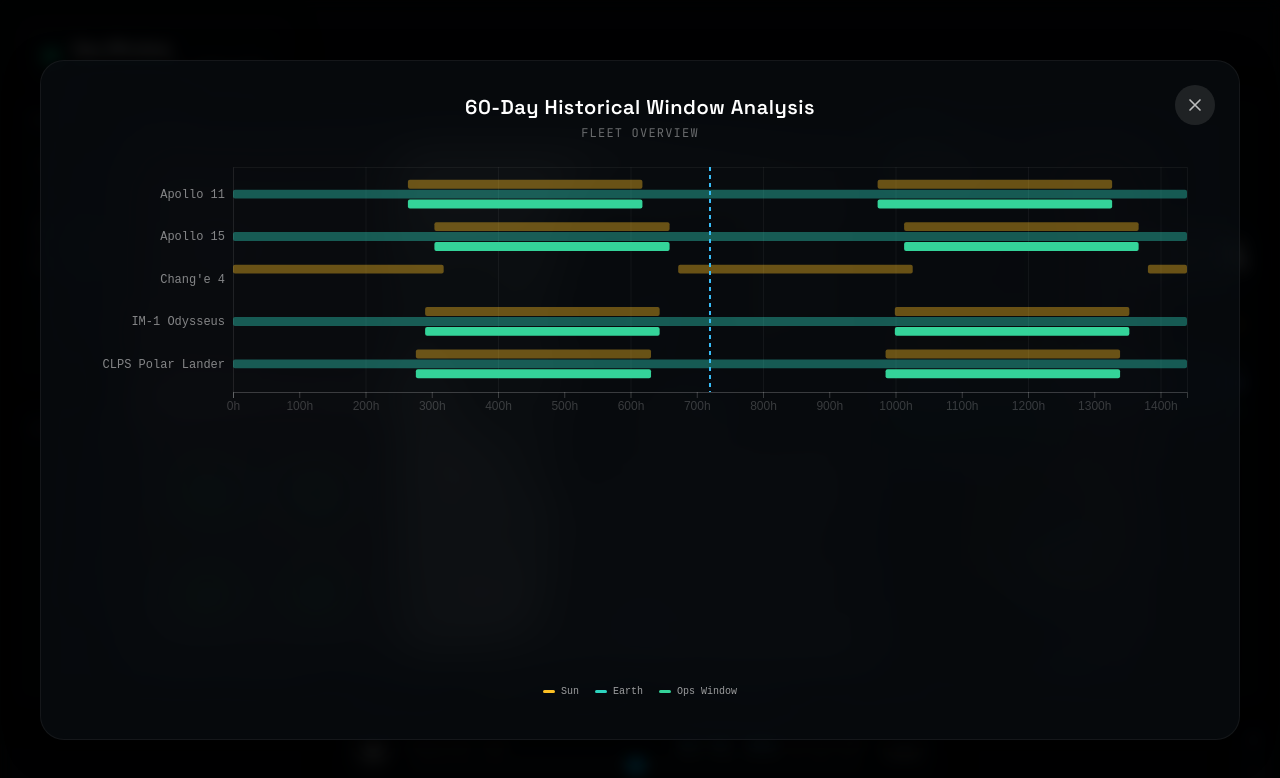
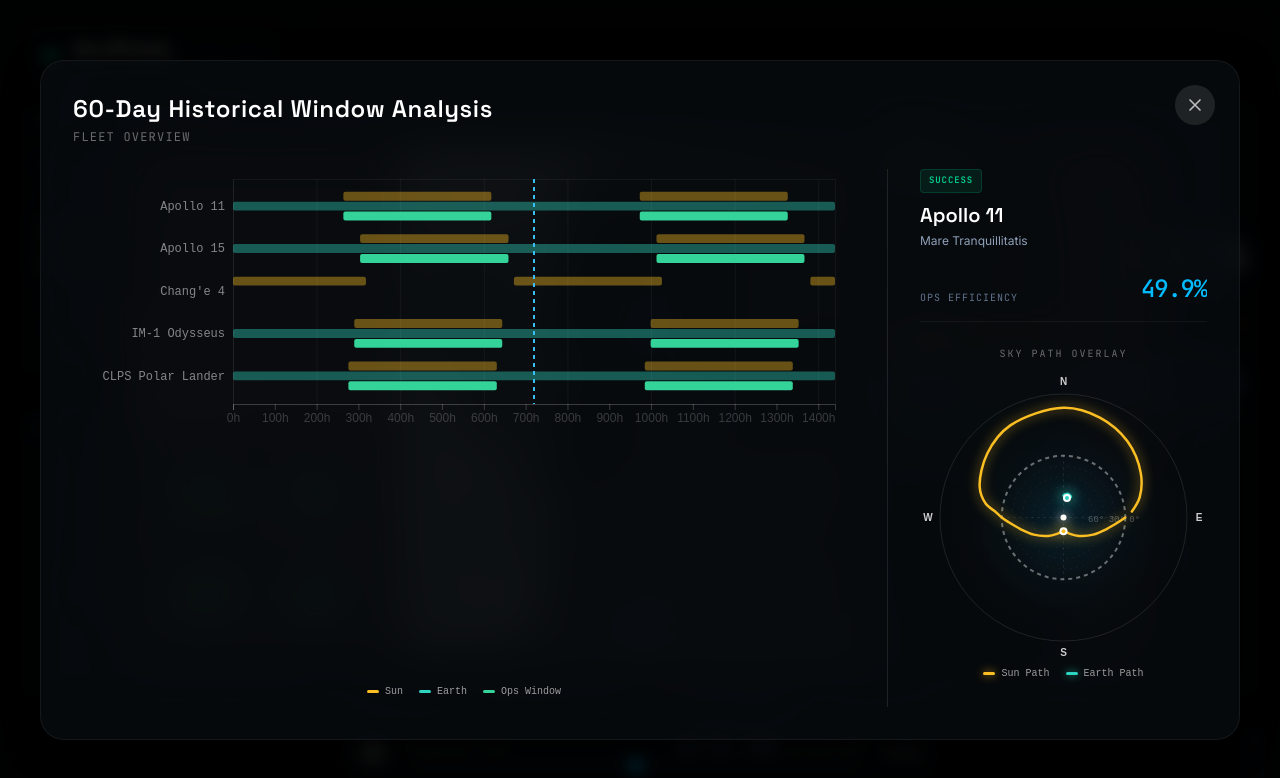
Before and after one commit to bishal040/Nasa-App-Challenge, a Next.js app in the folder ops-window/: page / in a window 1280 px wide. Both pictures are taken after a click on the element 206 px from the left and 554 px from the top of the page. Shown: the top 778 px of the page. Built offline with nearby package versions, Linux system fonts and the light colour scheme.

Commit message:
version 1

```diff
--- a/ops-window/app/page.js
+++ b/ops-window/app/page.js
@@ -274,11 +274,12 @@
             >
               <svg xmlns="http://www.w3.org/2000/svg" fill="none" viewBox="0 0 24 24" strokeWidth={2} stroke="currentColor" className="w-5 h-5"><path strokeLinecap="round" strokeLinejoin="round" d="M6 18L18 6M6 6l12 12" /></svg>
             </button>
-            <div className="mb-4 text-center">
-              <h2 className="text-xl font-heading font-semibold text-white tracking-wide">60-Day Historical Window Analysis</h2>
+            <div className="mb-6">
+              <h2 className="text-2xl font-heading font-semibold text-white tracking-wide">60-Day Historical Window Analysis</h2>
               <p className="text-xs font-mono text-white/40 uppercase tracking-widest mt-1">Fleet Overview</p>
             </div>
-            <div className="flex-1 w-full h-full relative overflow-hidden">
+            <div className="flex-1 w-full h-full flex gap-8 overflow-hidden">
+              <div className="flex-1 min-w-0 h-full relative">
                 <Timeline
                   missions={missions}
                   selectedId={activeId}
@@ -287,6 +288,32 @@
                   simulatedTime={simulatedTime}
                   durationHours={timelineDurationHours}
                 />
+              </div>
+              <div className="w-[320px] flex-shrink-0 flex flex-col gap-6 border-l border-white/10 pl-8 overflow-y-auto scrollbar-none pb-4">
+                <div>
+                  <div className="flex items-center gap-2 mb-2">
+                    <span className={`px-2 py-1 text-[9px] font-mono font-bold uppercase tracking-widest rounded border ${activeMission.status === 'success' ? 'bg-emerald-500/10 text-emerald-400 border-emerald-500/20' : 'bg-amber-500/10 text-amber-400 border-amber-500/20'}`}>
+                      {activeMission.status}
+                    </span>
+                  </div>
+                  <h3 className="text-xl font-heading font-semibold text-white">{activeMission.mission}</h3>
+                  <p className="text-xs text-slate-400 mt-1">{activeMission.site_name}</p>
+                </div>
+
+                <div className="flex justify-between items-end pb-4 border-b border-white/5">
+                  <div className="text-[10px] font-mono uppercase tracking-widest text-slate-500">Ops Efficiency</div>
+                  <div className="text-2xl font-mono font-medium text-sky-400 tracking-tighter">
+                    {metrics.opsEfficiency.toFixed(1)}%
+                  </div>
+                </div>
+
+                <div className="flex-1 min-h-[300px] w-full relative flex flex-col items-center justify-center">
+                  <div className="absolute top-0 left-0 text-[10px] font-mono uppercase tracking-[0.2em] text-white/40 w-full text-center">Sky Path Overlay</div>
+                  <div className="w-full h-full mt-6">
+                    <PolarPlot mission={activeMission} />
+                  </div>
+                </div>
+              </div>
             </div>
           </div>
         </div>
```
Lines whose indentation alone changed are shown as unchanged.
